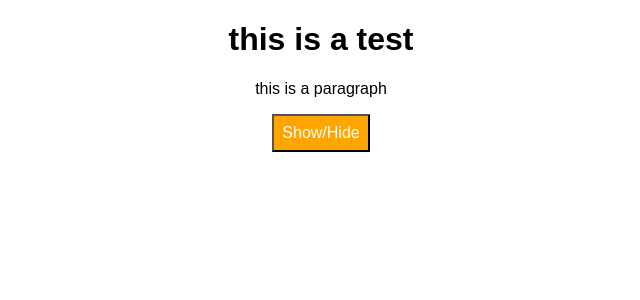
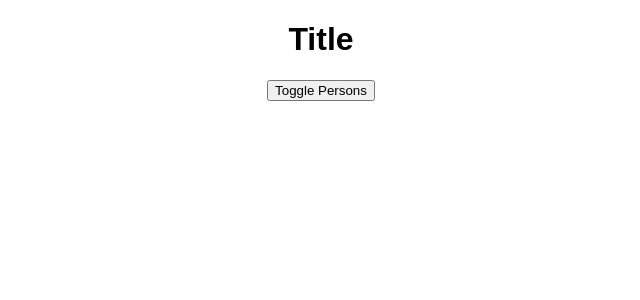
Before and after one commit to DarrylJF/react-complete-guide, a React (Create React App) app: page / in a window 1280 px wide. Shown: the top 300 px of the page, without its empty margins (319-959 px from the left). Built offline with nearby package versions, Linux system fonts and the light colour scheme.

Commit message:
outputting data conditionally

```diff
--- a/src/App.js
+++ b/src/App.js
@@ -1,143 +1,72 @@
-//import React, { useState, Component} from 'react';
+// import React, { useState, Component} from 'react';
 import React, { Component } from 'react';
 import './App.css';
-
+import './'
 import Person from './Person/Person';
 
 class App extends Component {
-
   state = {
     persons: [
-      { id: 1, name: "name 1", age: 28 },
-      { id: 2, name: "name 2", age: 18 },
-      { id: 3, name: "name 3", age: 44 }
+      { name: 'Johnson', age: 28 },
+      { name: 'Abhubaka', age: 33},
+      { name: 'Name 3', age: 44}
     ],
     otherState: 'some other value',
     showPersons: false
   }
 
-  nameChangeHandler = (event, id) => {
-    const personIndex = this.state.persons.findIndex(p => {
-      return p.id === id;
-    });
-
-    const person = {
-      ...this.state.persons[personIndex]
-    };
-
-    person.name = event.target.value;
-
-    const persons = [...this.state.persons];
-    persons[personIndex] = person;
-
-    this.setState( {persons: persons} );
+  switchNameHandler = (newName) => {
+    // console.log('clicked');
+    // DONT DO THIS: this.state.persons[0].name = 'New Name'; (Dont update the data directly)
+    this.setState( {
+      persons: [
+        { name: newName, age: 66 },
+        { name: 'Name 2', age: 30},
+        { name: 'Name 3', age: 44}
+      ]
+    } )
   }
 
-  togglePersonHandler = () => {
-    const doesShow = this.state.showPersons;
-    this.setState({showPersons: !doesShow}); // set showPersons == to what does show is not. doesShow is equal to the showPersons state which is false so it will set it to true
+  nameChangedHandler = ( event ) => {
+    this.setState( {
+      persons: [
+        { name: 'Name 1', age: 66 },
+        { name: event.target.value, age: 30},
+        { name: 'Name 3', age: 44}
+      ]
+    } )
   }
 
-  deletePersonHandler = (personIndex) => {
-    // const persons = this.state.persons.slice();
-    // always update state in an immutable fashion. create a copy, makes changes to the copy, and then update state using setState()
-    const persons = [...this.state.persons];
-    persons.splice(personIndex, 1);
-    this.setState({persons: persons});
+  togglePersonsHandler = ( ) => {
+    const doesShow = this.state.showPersons;
+    this.setState({showPersons: !doesShow})
   }
 
   render() {
-    const style = {
-      backgroundColor: 'orange',
-      font: 'inherit',
-      padding: '8px',
-      color: 'white',
-      cursor: 'pointer'
-    };
-
-    let persons = null; // persons is null by default (does not show)
-
-    if ( this.state.showPersons ) { // if showPersons is true (show)
-      persons = (
-        <div>
-          {this.state.persons.map((person, index) => {
-            return <Person
-              click={() => this.deletePersonHandler(index)}
-              name={person.name}
-              age={person.age}
-              key={person.id} // default property react expects to find on an element which is rendered via a list (map)
-              changed={(event) => this.nameChangeHandler(event, person.id)}
-              /> // end of Person Component
-          })}
-        </div>
-      );
-    }
-
     return (
       <div className="App">
-         <h1>this is a test</h1>
-           <p>this is a paragraph</p>
-          <button
-            style={style}
-            onClick={this.togglePersonHandler}>Show/Hide
-          </button>
-          {persons}
+          <h1>Title</h1>
+          <button onClick={this.togglePersonsHandler}>Toggle Persons</button>
+
+          { this.state.showPersons ?
+              <div>
+                <Person
+                  name={this.state.persons[0].name}
+                  age={this.state.persons[0].age}>
+                    MY HOBBIES ARE
+                </Person>
+                <Person
+                  name={this.state.persons[1].name}
+                  age={this.state.persons[1].age}
+                  click={() => this.switchNameHandler('ANONYMOUS ARROW FUNCTION')} // ANONYMOUS FUNCTION (dont recommend using this method if dont have to)
+                  changed={this.nameChangedHandler}/>
+                <Person
+                  name={this.state.persons[2].name}
+                  age={this.state.persons[2].age}/>
+              </div> : null
+          }
       </div>
     );
   }
 }
-
 export default App;
-
-
-
-
-
-
-
-
-
-
-
-
-// const app = props => {
-//   const [ personState, setPersonsState ] = useState({
-//     persons: [
-//       { name: "J", age: 33 },
-//       { name: "B", age: 21 },
-//       { name: "G", age: 22}
-//   ],
-//   });
-
-//   const [ otherState, setOtherState ] = useState('some other state')
-
-//   console.log(personState, otherState);
-
-//   const switchNameHandler = () => {
-//     setPersonsState( {
-//       persons: [
-//         { name: "T", age: 37 },
-//         { name: "B", age: 21 },
-//         { name: "G", age: 23}
-//       ]
-//     });
-//   };
-
-
-//   return (
-//       <div className="App">
-//         <h1>this is a test</h1>
-//           <p>this is a paragraph</p>
-//           <button onClick={switchNameHandler}>Switch Name</button>
-//           <Person
-//             name={personState.persons[0].name} age={personState.persons[0].age}/>
-//           <Person
-//             name={personState.persons[1].name} age={personState.persons[1].age} click={switchNameHandler}/>
-//           <Person
-//             name={personState.persons[2].name} age={personState.persons[2].age}/>
-//       </div>
-//     );
-//    // JSX, compiles to
-//    // return React.createElement('div',{className:'App'}, React.createElement('h1',null,'does this work now'));
-
-// }
--- a/src/Person/Person.css
+++ b/src/Person/Person.css
@@ -2,7 +2,7 @@
     width: 60%;
     margin: 1rem auto;
     padding: 1.5rem;
-    border: 1px solid rgb(172, 168, 168);
-    box-shadow: 16px;
+    border: 1px solid rgb(50, 138, 221);
+    box-shadow: 0 3px 5px rgb(100, 99, 99);
     text-align: center;
 }
--- a/src/Person/Person.js
+++ b/src/Person/Person.js
@@ -1,5 +1,4 @@
 import React from 'react';
-
 import './Person.css';
 
 const person = ( props ) => {
```
